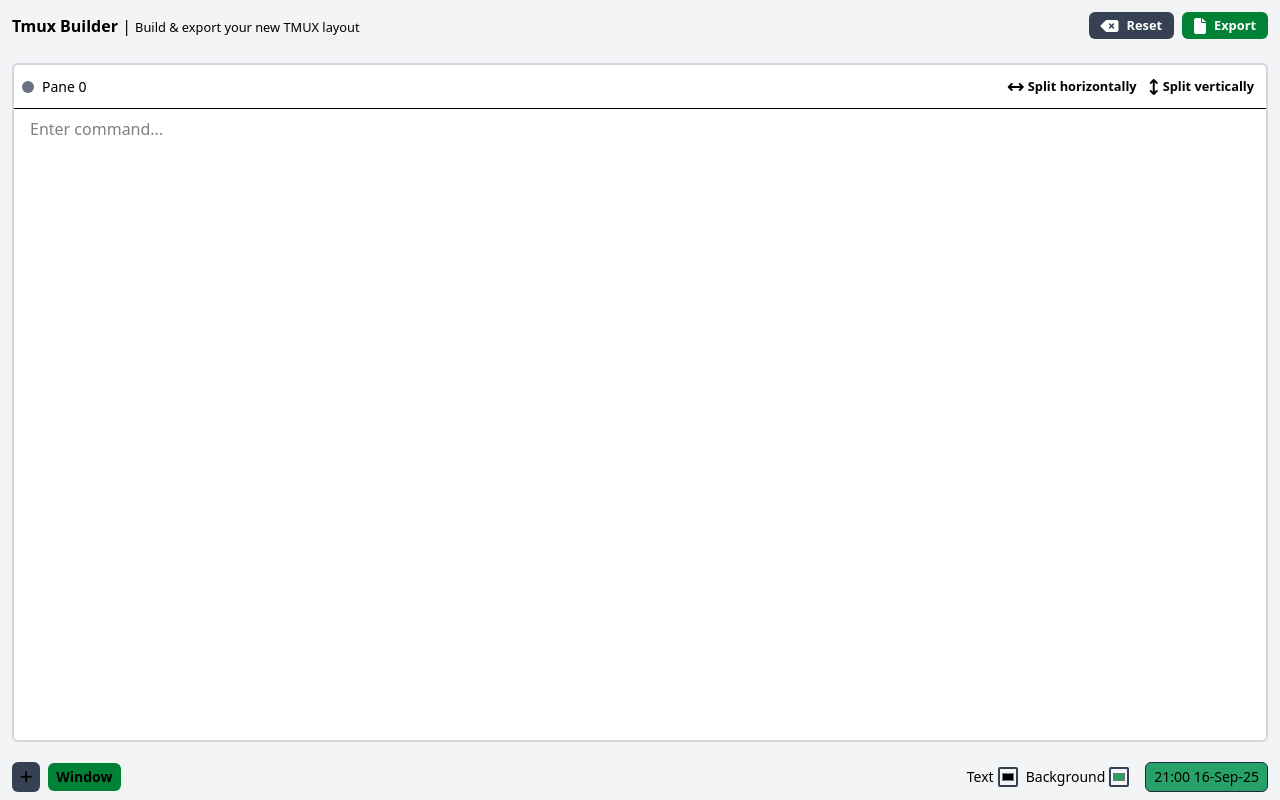
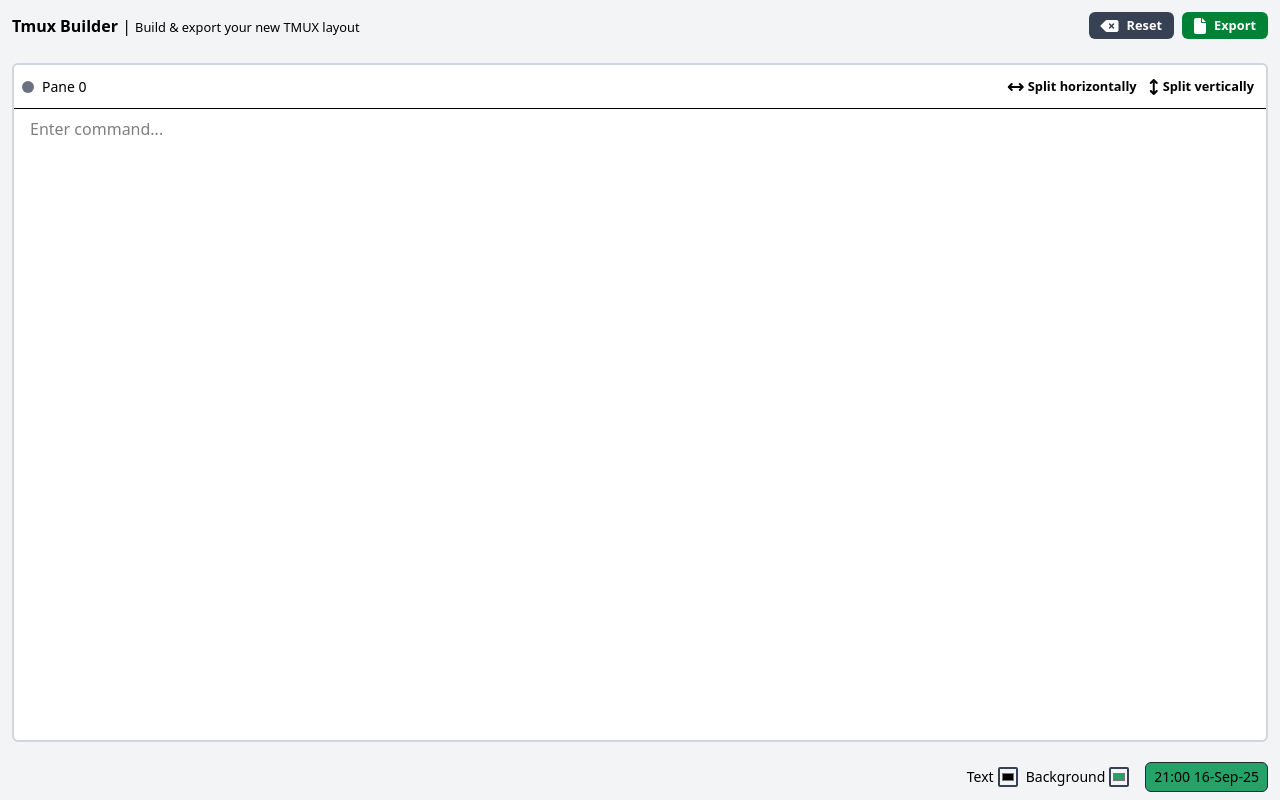
Before and after one commit to nfzohar/tmux-generator, a Vue app: page / in a window 1280 px wide. Built offline with nearby package versions, Linux system fonts and the light colour scheme.

Commit message:
hide unfinished, leave for v2

```diff
--- a/src/components/StatusBar.vue
+++ b/src/components/StatusBar.vue
@@ -3,7 +3,7 @@
     class="flex flex-row gap-2 items-center justify-between px-3 py-2 w-full text-sm dark:bg-slate-800"
   >
     <div class="flex items-center gap-2">
-      <button
+      <!-- <button
         class="flex items-center gap-2 p-2 bg-gray-700 hover:bg-blue-800 transition-colors rounded-md cursor-pointer"
         :title="'Add new window'"
         @click="addNewWindow()"
@@ -16,7 +16,7 @@
         class="flex items-center gap-2 py-1 px-2 bg-green-700 hover:bg-green-800 transition-colors rounded-md cursor-pointer font-semibold"
         :key="w"
         v-text="window"
-      />
+      /> -->
     </div>
 
     <div class="flex items-center gap-2">
```
